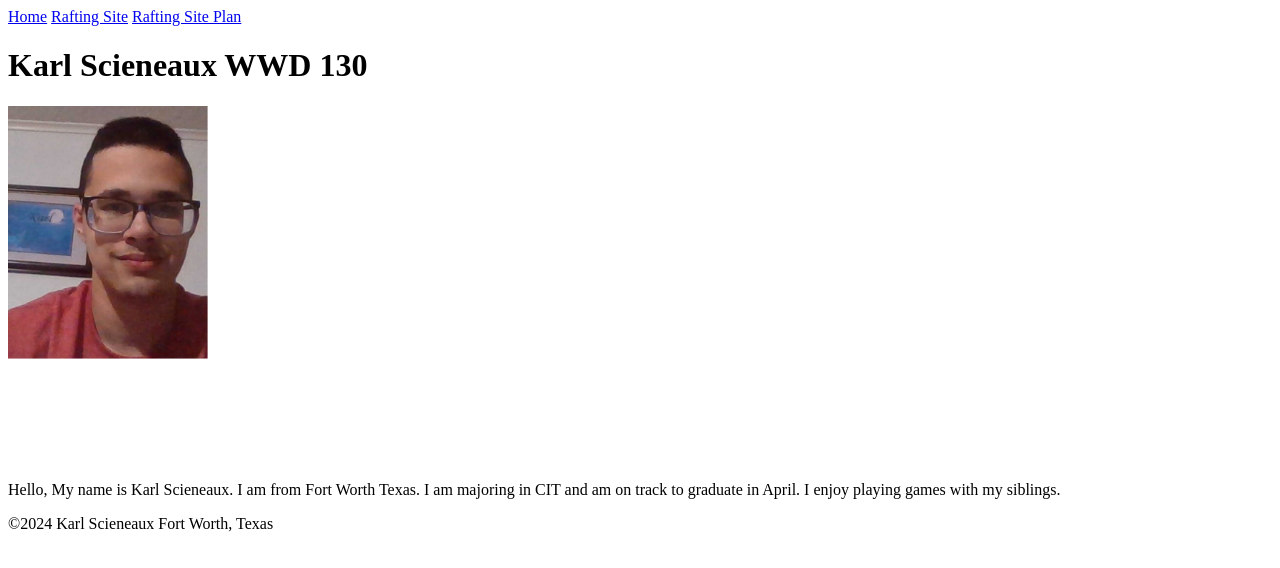
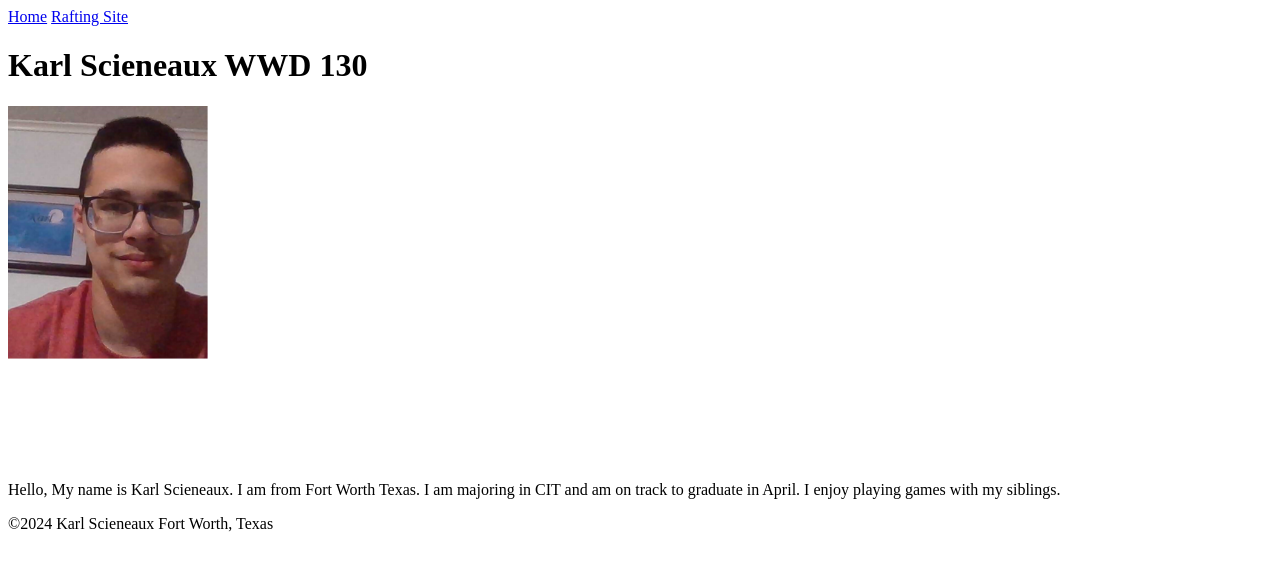
Before and after one commit to kdscieneaux/wdd130, a plain HTML site: page index.html in a window 1280 px wide. Drawn offline with Linux system fonts and the light colour scheme.

Commit message:
hyperlink edit

```diff
--- a/index.html
+++ b/index.html
@@ -12,7 +12,6 @@
             <nav>
                 <a href="#">Home</a>
                 <a href="wwr/">Rafting Site</a>
-                <a href="wwr/site-plan-rafting.html">Rafting Site Plan</a>
             </nav>
 
 
```
